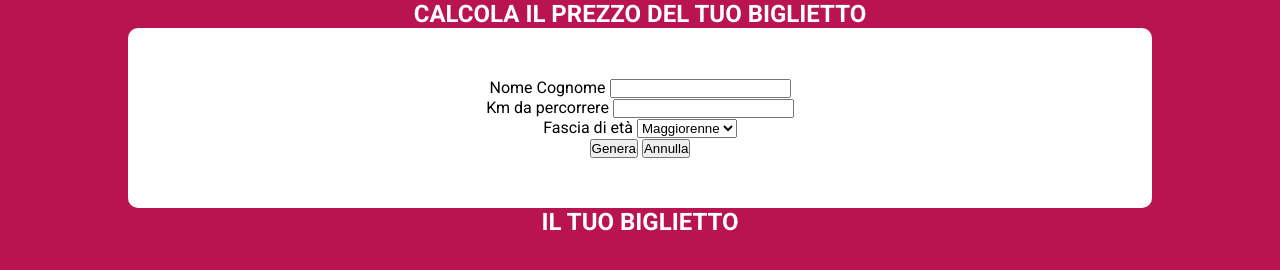
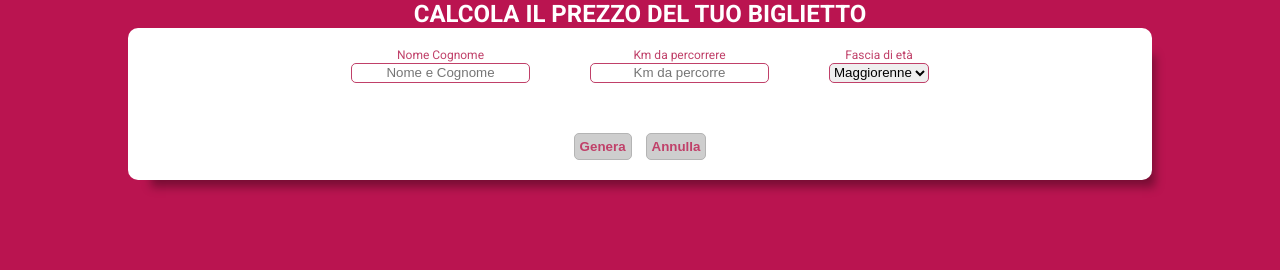
Before and after one commit to aldooow/js-biglietto-treno-form, a plain HTML site: page index.html in a window 1280 px wide. Drawn offline with Linux system fonts and the light colour scheme.

Commit message:
Work in progress!!!!!

```diff
--- a/css/style.css
+++ b/css/style.css
@@ -5,7 +5,7 @@
   box-sizing: border-box;
 }
 body {
-  background: #ba1450;
+  background-color: #ba1450;
   display: flex;
   flex-direction: column;
   align-items: center;
@@ -24,16 +24,55 @@ h2 {
 
 .wrapper {
   border-radius: 10px;
-  padding: 50px 50px;
+  padding: 20px 50px;
   text-align: center;
   width: 80%;
   background: white;
+  box-shadow: 13px 17px 9px -10px rgba(0,0,0,0.36);
+  margin-bottom: 50px;
 }
+/* Form Biglietto */
+input,
+select {
+  border: 1px solid #c04069;
+  border-radius: 5px;
+  height: 20px;
+}
+input[type="text"] {
+  text-align: center;
+}
+label {
+  font-size: 12px;
+  color: #c04069;
+  display: block;
+}
+.wrapper-form {
+  padding: 0 30px;
+}
+.form-dati {
+  justify-content: center;
+  display: flex;
+}
+
+.wrapper-button {
+  padding: 5px;
+  border-radius: 5px;
+  margin: 0 5px;
+  margin-top: 50px;
+  background: #cecece;
+  border: 1px solid #b4b4b4;
+  color: #c04069;
+}
+.wrapper-button:focus {
+  background-color: #8b8b8b;
+  color: #ffff;
+}
+
 /* Biglietto */
 .stampa-biglietto {
 
   max-width: 700px;
-  background: #ea6c55;
+  background-color: #ea6c55;
   border-radius: 15px;
   border: 3px solid black;
 }
@@ -43,17 +82,16 @@ h2 {
   padding: 50px 150px 10px 50px;
   background: #eaf3d9;
 }
-
 .img-qr img {
   width: 80%;
 }
 .dati-biglietto {
   text-align: left;
-
+}
+#bigl-nome-cognome {
+  text-transform: capitalize;
 }
 .img-qr {
-
-
   width: 100px;
   height: 100px;
 }
--- a/index.html
+++ b/index.html
@@ -12,17 +12,17 @@
     <div class="wrapper">
       <div class="form-dati">
 
-        <div class="nome-cognome">
-          <label>Nome Cognome</label>
-          <input id="form-nome-cognome" type="text">
+        <div class="wrapper-form nome-cognome">
+          <label >Nome Cognome</label>
+          <input id="form-nome-cognome" type="text" placeholder="Nome e Cognome">
         </div>
 
-        <div class="kilometri">
+        <div class="wrapper-form kilometri">
           <label>Km da percorrere</label>
-          <input id="form-kilometri" type="text">
+          <input id="form-kilometri" type="text" placeholder="Km da percorre">
         </div>
 
-        <div class="fascia-eta">
+        <div class="wrapper-form fascia-eta">
           <label>Fascia di età</label>
           <select id="form-fascia-eta">
             <option value="Maggiorenne">Maggiorenne</option>
@@ -34,16 +34,16 @@
       </div>
 
       <div class="button">
-        <button id="button-genera">Genera</button>
-        <button id="button-annulla">Annulla</button>
+        <button id="button-genera" class="wrapper-button"><b>Genera</b></button>
+        <button id="button-annulla" class="wrapper-button"><b>Annulla</b></button>
       </div>
 
     </div>
     <!-- End Form Dati -->
 
     <!-- Biglietto -->
-    <h2>IL TUO BIGLIETTO</h2>
-    <div div id="biglietto" class=" wrapper hidden">
+    <h2 id="titolo" class="hidden">IL TUO BIGLIETTO</h2>
+    <div id="biglietto" class=" wrapper hidden">
       <div class="stampa-biglietto">
 
         <div class="corpo-biglietto">
--- a/js/script.js
+++ b/js/script.js
@@ -17,13 +17,16 @@ var biglCarrozza = document.getElementById('bigl-carrozza');
 var biglCodiceCp = document.getElementById('bigl-codice-cp');
 
 // Variante del Biglietto
-var finestraVisible = document.getElementById('biglietto');
+var bigliettoVisible = document.getElementById('biglietto');
+var titoloVisible = document.getElementById('titolo');
+
 
 // Click-Genera!!!
 buttonGenera.addEventListener('click',
   function () {
     // Far apparire il Biglietto quando si fa click in "Genera"!!!!
-    finestraVisible.className ='wrapper';
+    bigliettoVisible.className ='wrapper';
+    titoloVisible.className = '';
     // Nome stampato sul Biglietto!!!
     biglNomeCognome.innerHTML = formNomeCognome.value;
     // Offerta stampata sul Biglietto!!!
@@ -52,7 +55,8 @@ buttonAnnulla.addEventListener('click',
   function () {
 
     // Far Nascondere il Biglietto quando si fa click in "Annulla"!!!!
-    finestraVisible.className = 'hidden';
+    bigliettoVisible.className ='hidden';
+    titoloVisible.className = 'hidden';
 
     formNomeCognome.value = '';
     formKilometri.value = '';
```
